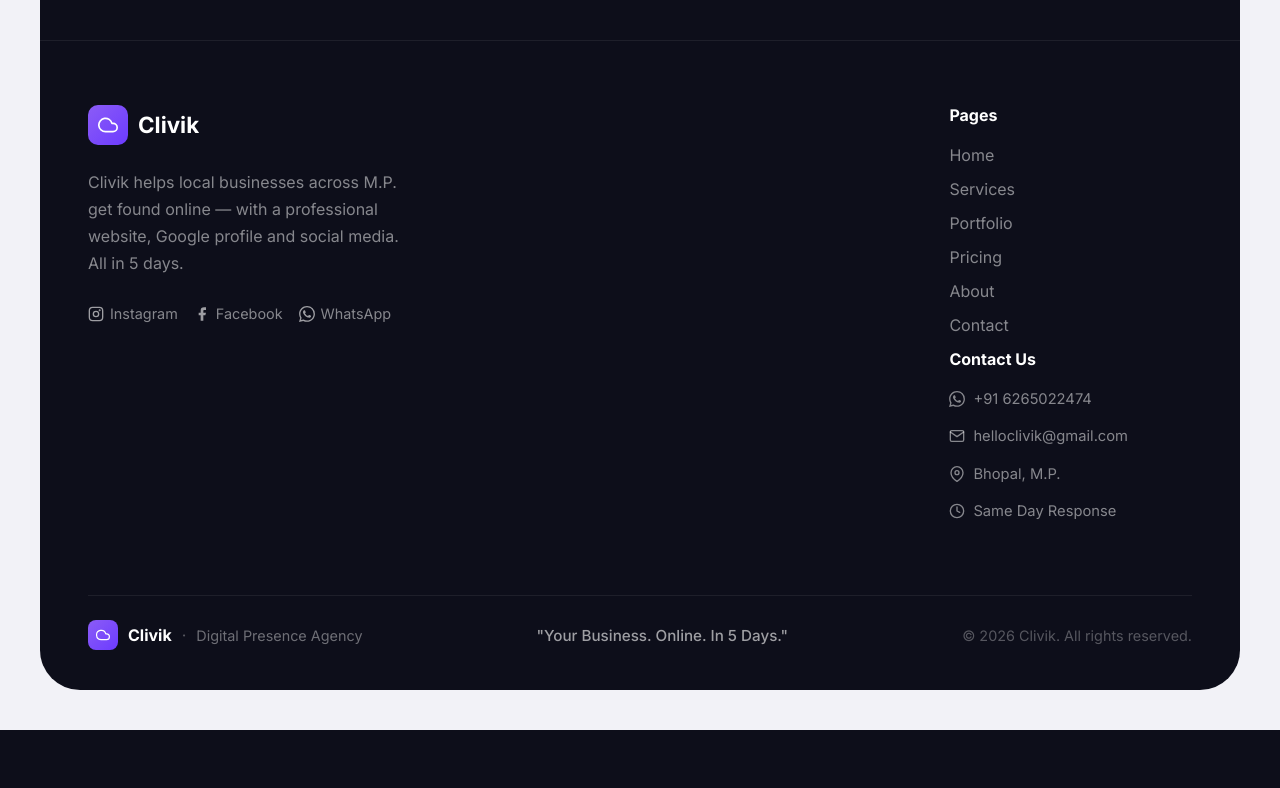
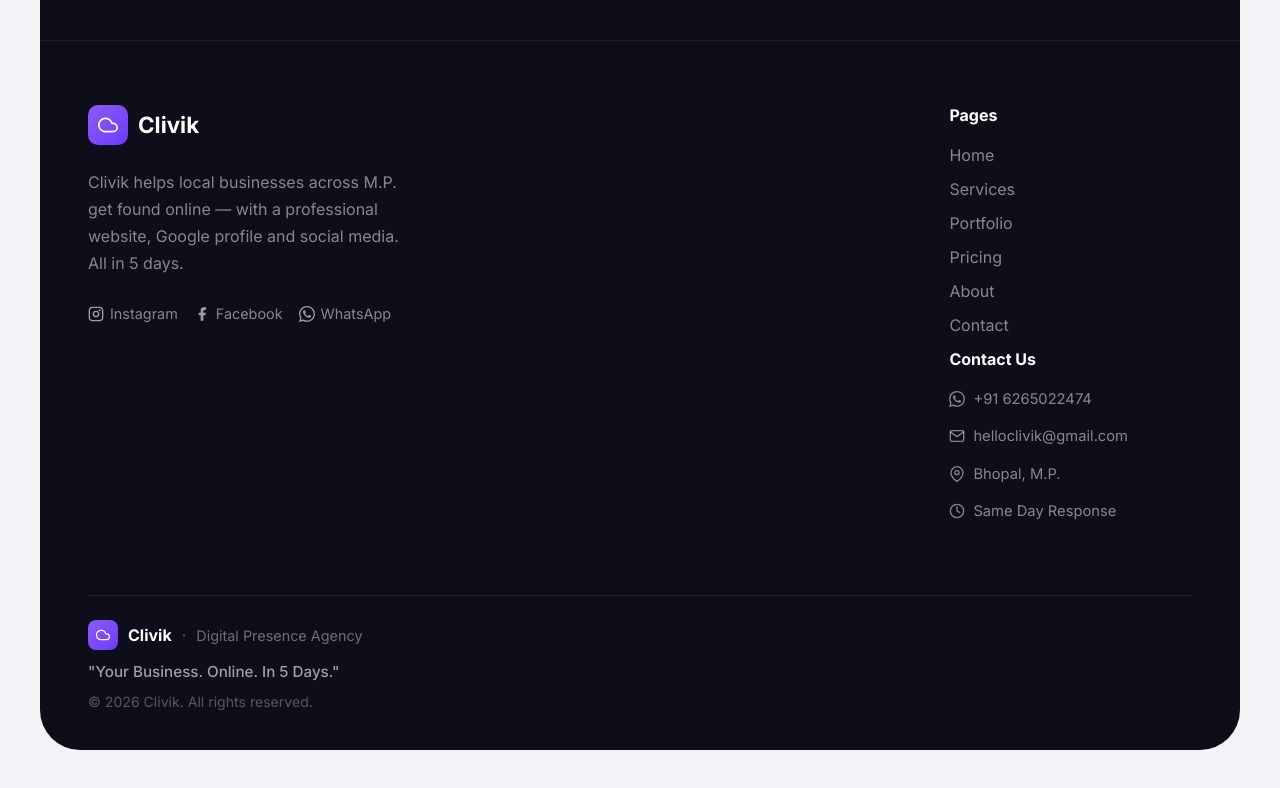
Before and after one commit to Arjitg2/skyris-website, a Next.js app: page /contact in a window 1280 px wide. Shown: the part 2133-2921 px from the top of the page. Before the commit the page ends 2863 px from the top, so only its background shows below. Built offline with nearby package versions, Linux system fonts and the light colour scheme.

Commit message:
fix: footer Clivik nowrap + Chat on WhatsApp full-width button

```diff
--- a/app/components/Footer.tsx
+++ b/app/components/Footer.tsx
@@ -243,21 +243,24 @@ export default function Footer() {
           </div>
 
           {/* Bottom bar */}
-          <div style={{ display: "flex", justifyContent: "space-between", alignItems: "center", borderTop: "1px solid rgba(255,255,255,0.07)", paddingTop: 24, flexWrap: "wrap", gap: 16 }}>
-             <div style={{ display: "flex", alignItems: "center", gap: 10 }}>
-               <div style={{ width: 30, height: 30, borderRadius: 8, background: "linear-gradient(135deg,#8b5cf6,#6c3bff)", display: "flex", alignItems: "center", justifyContent: "center" }}>
+          <div style={{ borderTop: "1px solid rgba(255,255,255,0.07)", paddingTop: 24, display: "flex", flexDirection: "column", gap: 12 }}>
+            {/* Row 1: logo + tagline */}
+            <div style={{ display: "flex", alignItems: "center", gap: 10, flexWrap: "nowrap" }}>
+              <div style={{ width: 30, height: 30, borderRadius: 8, background: "linear-gradient(135deg,#8b5cf6,#6c3bff)", display: "flex", alignItems: "center", justifyContent: "center", flexShrink: 0 }}>
                 <IconCloud size={14} color="#fff" />
               </div>
-               <span style={{ fontWeight: 700, color: "#fff", fontSize: "1em" }}>Clivik</span>
-               <span style={{ color: "rgba(255,255,255,0.3)" }}>·</span>
+              <span style={{ fontWeight: 700, color: "#fff", fontSize: "1em", whiteSpace: "nowrap" }}>Clivik</span>
+              <span style={{ color: "rgba(255,255,255,0.3)", flexShrink: 0 }}>·</span>
               <span style={{ color: "rgba(255,255,255,0.4)", fontSize: "0.9em" }}>Digital Presence Agency</span>
             </div>
 
-             <p style={{ color: "rgba(255,255,255,0.6)", fontSize: "0.95em", fontWeight: 500 }}>
+            {/* Row 2: motto */}
+            <p style={{ color: "rgba(255,255,255,0.6)", fontSize: "0.95em", fontWeight: 500, margin: 0 }}>
               &quot;Your Business. Online. In 5 Days.&quot;
             </p>
 
-             <p style={{ color: "rgba(255,255,255,0.3)", fontSize: "0.9em" }}>
+            {/* Row 3: copyright */}
+            <p style={{ color: "rgba(255,255,255,0.3)", fontSize: "0.88em", margin: 0 }}>
               &copy; 2026 Clivik. All rights reserved.
             </p>
           </div>
```
Also changed, not shown: app/components/Pricing.tsx (+8 -1 lines). Lines whose indentation alone changed are shown as unchanged.
